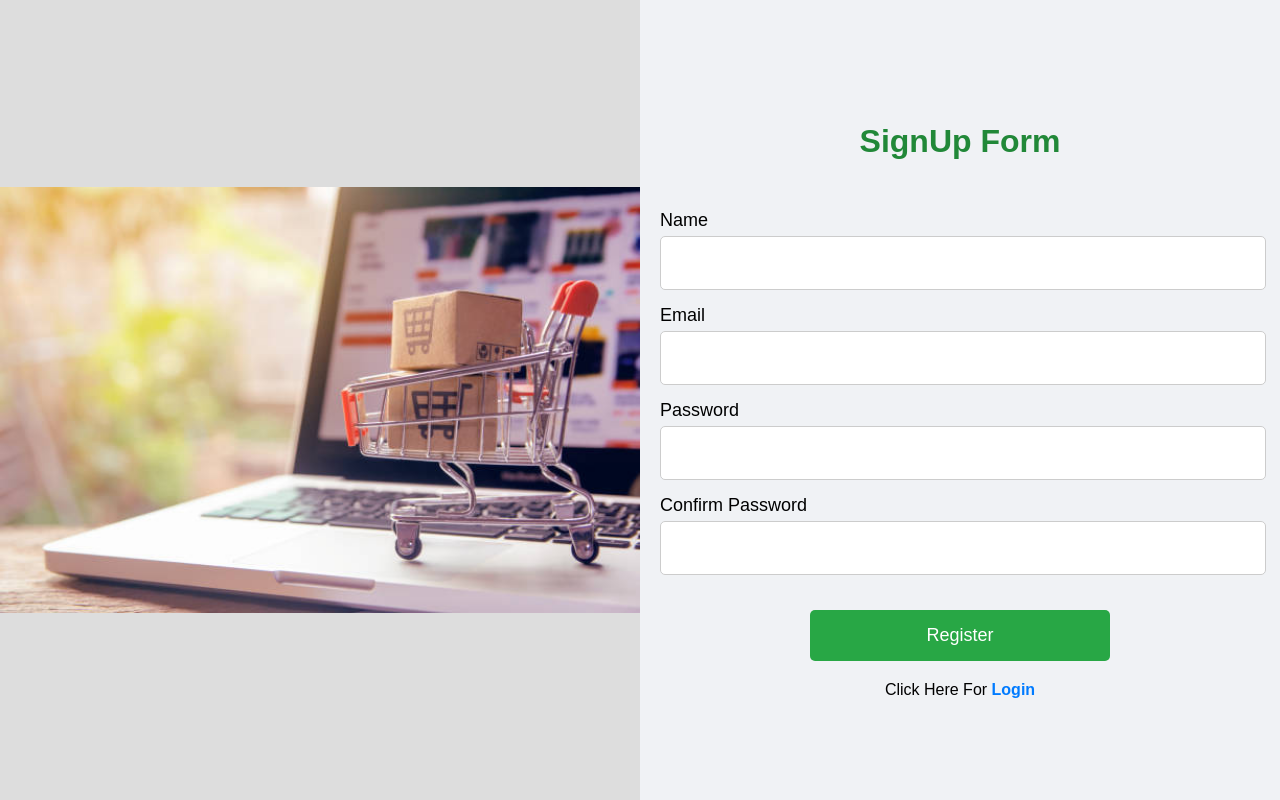
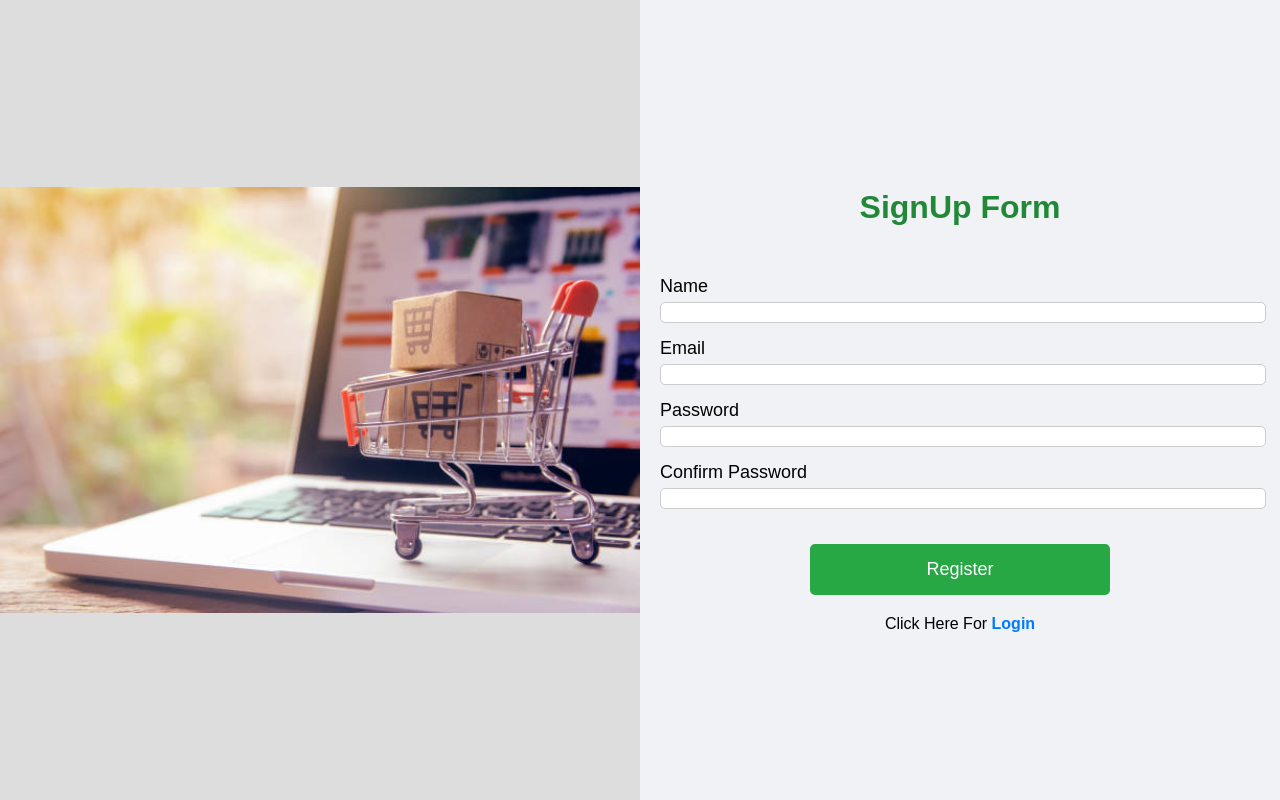
Before and after one commit to ahmed3441/E-commerce-Site, a React (Create React App) app: page /signup in a window 1280 px wide. Built offline with nearby package versions, Linux system fonts and the light colour scheme.

Commit message:
UI Changes

```diff
--- a/src/pages/Signin.css
+++ b/src/pages/Signin.css
@@ -58,7 +58,7 @@ label {
 input {
   /* padding: 15px; */
   width: 100%;
-  font-size: 20px;
+  font-size: 15px;
   border: 1px solid #ccc;
   border-radius: 5px;
 }
--- a/src/pages/Signup.css
+++ b/src/pages/Signup.css
@@ -58,9 +58,9 @@
 
   input {
     /* padding: 15px; */
-    height: 50px;
+    /* height: 50px; */
     width: 100%;
-    font-size: 20px;
+    font-size: 15px;
     border: 1px solid #ccc;
     border-radius: 5px;
   }
```
